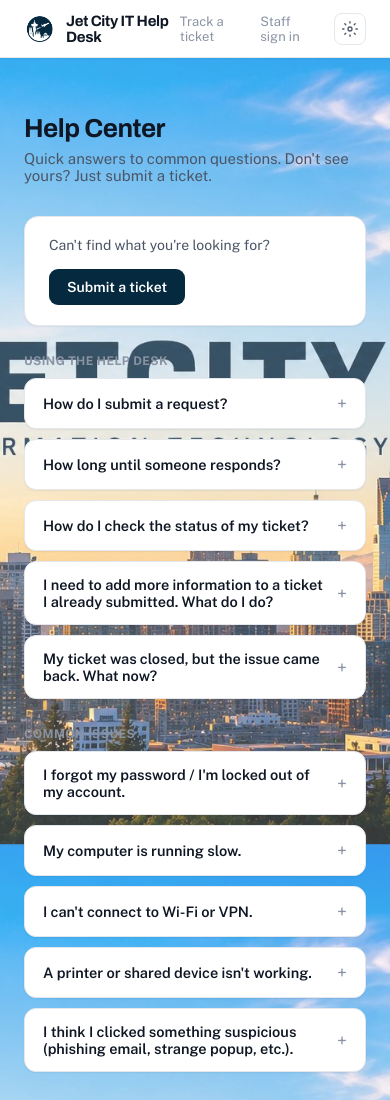
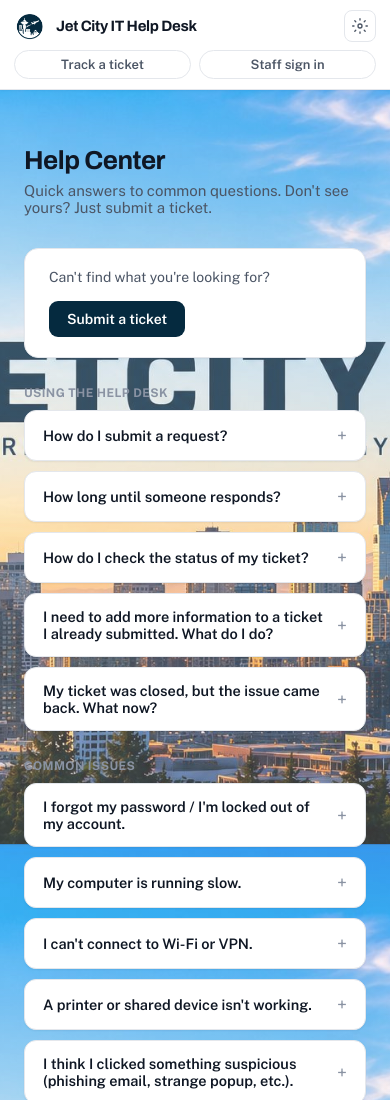
Before and after one commit to EricYJetCityIT/JetCityIT-HelpDesk, a plain HTML site: page faq.html in a window 390 px wide. Shown: the top 1100 px of the page. Drawn offline with nearby package versions, Linux system fonts and the light colour scheme.

Commit message:
Tidy the phone navigation and staff sign-in screen
- Help Center header was squeezed beside the logo ("Staff sign / in"). It now
  has the same structure as the other public pages: theme button beside the
  logo, links as pills on their own row.
- On phones the links row on the Help Center, home, tracking and organization
  pages is a two-column grid of equal-width pills.
- Staff sign-in: the Microsoft button now sets its own text colour and font
  (the label was the browser's default black on the dark card), and phones that
  haven't installed the app get a "Get the app" link under the button.

Co-Authored-By: Claude Sonnet 5.5 <noreply@anthropic.com>

```diff
--- a/faq.html
+++ b/faq.html
@@ -64,13 +64,25 @@ body{
   background-color:var(--bg);
 }
 a{color:var(--green-dark)}
-.hdr{background:var(--surface);border-bottom:1px solid var(--border);height:58px;display:flex;align-items:center;justify-content:space-between;padding:0 24px;box-shadow:var(--shadow-sm)}
+.hdr{background:var(--surface);border-bottom:1px solid var(--border);min-height:58px;display:flex;align-items:center;justify-content:space-between;flex-wrap:wrap;gap:8px 16px;padding:10px 24px;box-shadow:var(--shadow-sm)}
 .hdr-brand{display:flex;align-items:center;gap:10px;text-decoration:none;color:var(--text)}
 .hdr-logo{width:32px;height:32px;display:flex;align-items:center;justify-content:center;flex-shrink:0}
 .hdr-logo img{width:100%;height:100%;object-fit:contain}
-.hdr-name{font-family:'Archivo',sans-serif;font-weight:700;font-size:15px;letter-spacing:-.3px}
-.hdr-staff-link{font-size:13px;color:var(--text3);text-decoration:none}
-.hdr-staff-link:hover{color:var(--text2)}
+.hdr-name{font-family:'Archivo',sans-serif;font-weight:700;font-size:15px;letter-spacing:-.3px;white-space:nowrap}
+.hdr-brand{margin-right:auto}
+/* The links row, with the theme button as its own child of the header: on a phone the button sits beside the logo and
+   the links take a row of their own (a two-column grid), instead of squeezing into the logo's row and breaking
+   ("Staff sign / in"). Same structure as the other public pages. */
+.hdr-right{display:flex;gap:16px;align-items:center;flex-wrap:wrap}
+.hdr-right a{font-size:13px;color:var(--text3);text-decoration:none;white-space:nowrap}
+.hdr-pill-link{font-weight:600;color:var(--text2)!important;border:1px solid var(--border);border-radius:20px;padding:5px 14px!important}
+.hdr-pill-link:hover{background:var(--bg);color:var(--text)!important}
+@media(max-width:600px){
+  .hdr{padding:10px 14px}
+  .hdr-right{order:3;flex-basis:100%;display:grid;grid-template-columns:repeat(2,minmax(0,1fr));gap:8px}
+  .hdr-right .hdr-pill-link{text-align:center;padding:6px 8px!important}
+  .theme-switcher{order:2}
+}
 
 .wrap{max-width:720px;margin:0 auto;padding:56px 24px 80px}
 h1{font-family:'Archivo',sans-serif;font-weight:800;letter-spacing:-.3px}
@@ -112,9 +124,10 @@ h1{font-family:'Archivo',sans-serif;font-weight:800;letter-spacing:-.3px}
     </div>
     <span class="hdr-name">Jet City IT Help Desk</span>
   </a>
-  <div style="display:flex;gap:16px;align-items:center">
-    <a class="hdr-staff-link" href="/track.html">Track a ticket</a>
-    <a class="hdr-staff-link" href="/staff.html">Staff sign in</a>
+  <div class="hdr-right">
+    <a class="hdr-pill-link" href="/track.html">Track a ticket</a>
+    <a class="hdr-pill-link" href="/staff.html">Staff sign in</a>
+  </div>
   <div class="theme-switcher">
     <button class="theme-btn" id="theme-btn" type="button" aria-label="Theme settings" title="Theme">
       <svg viewBox="0 0 24 24" fill="none" stroke="currentColor" stroke-width="2" stroke-linecap="round" stroke-linejoin="round"><circle cx="12" cy="12" r="3"/><path d="M12 1v2M12 21v2M4.22 4.22l1.42 1.42M18.36 18.36l1.42 1.42M1 12h2M21 12h2M4.22 19.78l1.42-1.42M18.36 5.64l1.42-1.42"/></svg>
@@ -123,7 +136,6 @@ h1{font-family:'Archivo',sans-serif;font-weight:800;letter-spacing:-.3px}
       <button class="theme-option" type="button" data-theme="light">☀️ Light</button>
       <button class="theme-option" type="button" data-theme="dark">🌙 Dark</button>
       <button class="theme-option" type="button" data-theme="system">🖥️ System</button>
-      </div>
     </div>
   </div>
 </div>
```
Also changed, not shown: index.html (+2 -1 lines), staff.html (+7 -1 lines), team.html (+2 -1 lines), track.html (+2 -1 lines). Lines whose indentation alone changed are shown as unchanged.
